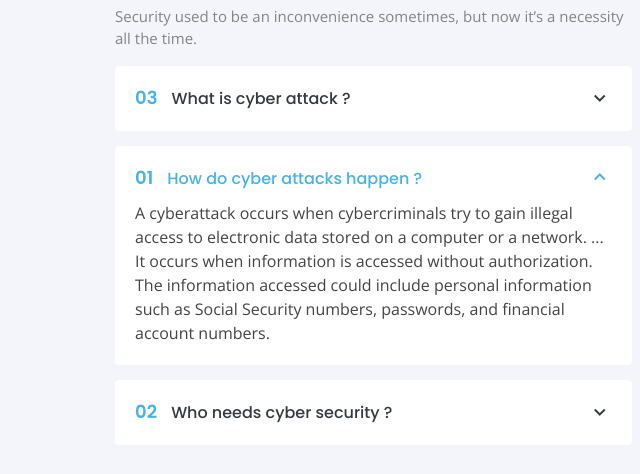
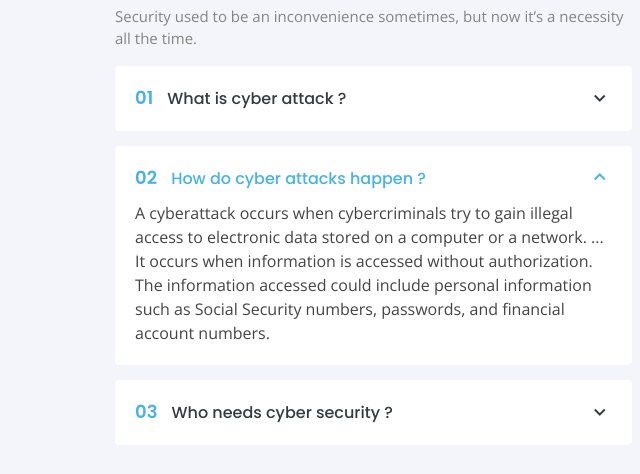
Before and after one commit to aakankshabirajdar22/fncproject, a plain HTML site: page index.html in a window 1280 px wide. Shown: the part 1373-1847 px from the top of the page, 0-640 px from the left. Drawn offline with nearby package versions, Linux system fonts and the light colour scheme.

Commit message:
Update index.html

```diff
--- a/index.html
+++ b/index.html
@@ -160,7 +160,7 @@
             <div class="accordion-list">
               <ul>
                 <li>
-                  <a data-toggle="collapse" href="#accordion-list-3" class="collapsed"><span>03</span> What is cyber
+                  <a data-toggle="collapse" href="#accordion-list-3" class="collapsed"><span>01</span> What is cyber
                     attack ? <i class="bx bx-chevron-down icon-show"></i><i class="bx bx-chevron-up icon-close"></i></a>
                   <div id="accordion-list-3" class="collapse" data-parent=".accordion-list">
                     <p>
@@ -171,7 +171,7 @@
                 </li>
 
                 <li>
-                  <a data-toggle="collapse" class="collapse" href="#accordion-list-1"><span>01</span> How do cyber
+                  <a data-toggle="collapse" class="collapse" href="#accordion-list-1"><span>02</span> How do cyber
                     attacks happen ? <i class="bx bx-chevron-down icon-show"></i><i
                       class="bx bx-chevron-up icon-close"></i></a>
                   <div id="accordion-list-1" class="collapse show" data-parent=".accordion-list">
@@ -185,7 +185,7 @@
                 </li>
 
                 <li>
-                  <a data-toggle="collapse" href="#accordion-list-2" class="collapsed"><span>02</span> Who needs cyber
+                  <a data-toggle="collapse" href="#accordion-list-2" class="collapsed"><span>03</span> Who needs cyber
                     security ? <i class="bx bx-chevron-down icon-show"></i><i
                       class="bx bx-chevron-up icon-close"></i></a>
                   <div id="accordion-list-2" class="collapse" data-parent=".accordion-list">
```
